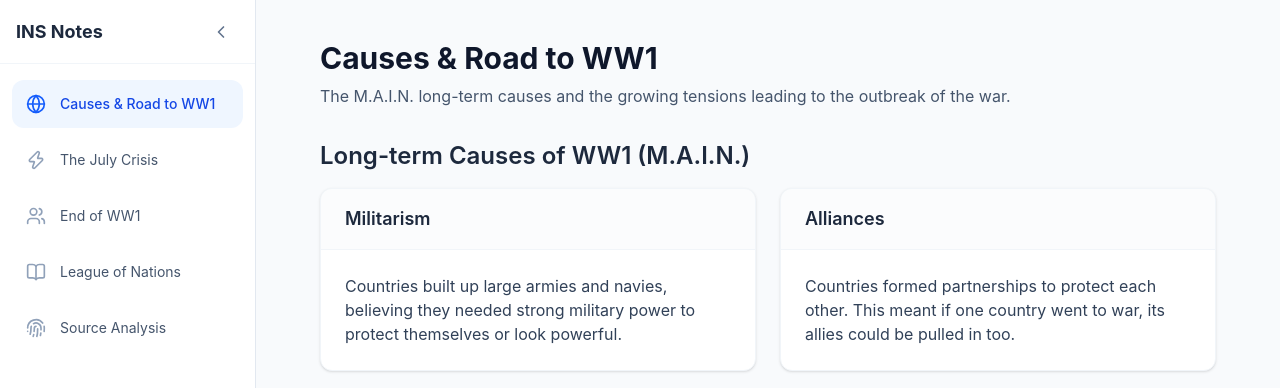
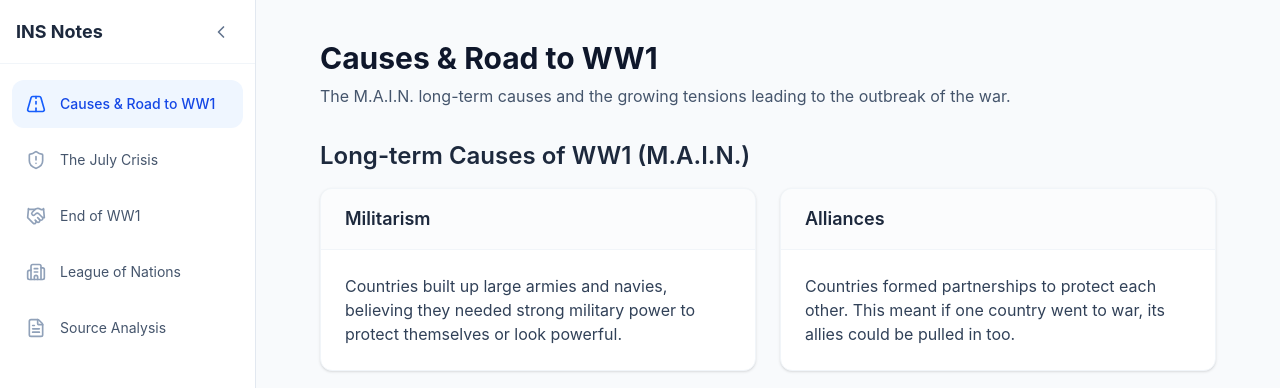
Before and after one commit to AlpenStone/exams-revision, a React (Vite) app: page /ins in a window 1280 px wide. Shown: the top 388 px of the page. Built offline with nearby package versions, Linux system fonts and the light colour scheme.

Commit message:
Icons update

```diff
--- a/src/components/Sidebar.tsx
+++ b/src/components/Sidebar.tsx
@@ -2,9 +2,11 @@ import React, { useState, useRef, useEffect } from 'react';
 import { useNavigate, useLocation } from 'react-router-dom';
 import {
   Dna, Users, GitMerge, Fingerprint, Bug, Zap,
-  Menu, ChevronLeft, BookOpen, Globe, ChevronUp
+  Menu, ChevronLeft, ChevronUp, FileText, Building2,
+  ShieldAlert, Road, Handshake
 } from 'lucide-react';
 import { useSubject } from '../context/SubjectContext';
+
 
 interface SidebarProps {
   isOpen: boolean;
@@ -41,11 +43,11 @@ const subjects: Record<string, SubjectConfig> = {
     id: 'ins',
     title: 'INS Notes',
     items: [
-      { id: 'ww1-causes', label: 'Causes & Road to WW1', icon: <Globe className="w-5 h-5" /> },
-      { id: 'july-crisis', label: 'The July Crisis', icon: <Zap className="w-5 h-5" /> },
-      { id: 'ww1-end', label: 'End of WW1', icon: <Users className="w-5 h-5" /> },
-      { id: 'league-of-nations', label: 'League of Nations', icon: <BookOpen className="w-5 h-5" /> },
-      { id: 'source-analysis', label: 'Source Analysis', icon: <Fingerprint className="w-5 h-5" /> }
+      { id: 'ww1-causes', label: 'Causes & Road to WW1', icon: <Road className="w-5 h-5" /> },
+      { id: 'july-crisis', label: 'The July Crisis', icon: <ShieldAlert className="w-5 h-5" /> },
+      { id: 'ww1-end', label: 'End of WW1', icon: <Handshake className="w-5 h-5" /> },
+      { id: 'league-of-nations', label: 'League of Nations', icon: <Building2 className="w-5 h-5" /> },
+      { id: 'source-analysis', label: 'Source Analysis', icon: <FileText className="w-5 h-5" /> }
     ]
   }
 };
```
